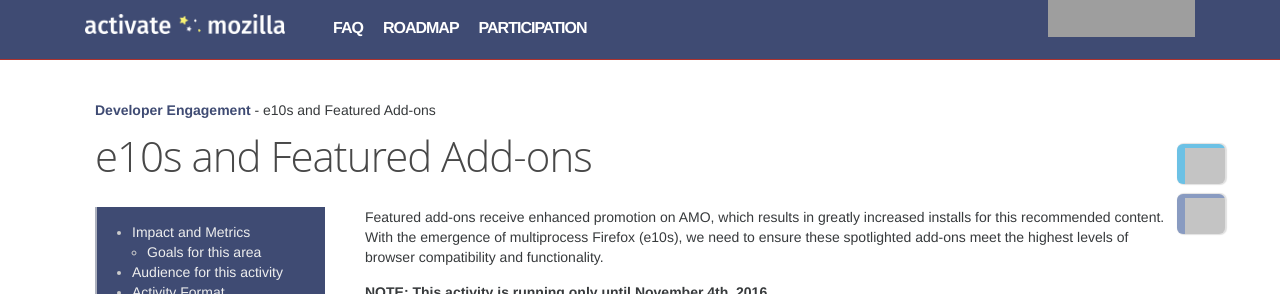
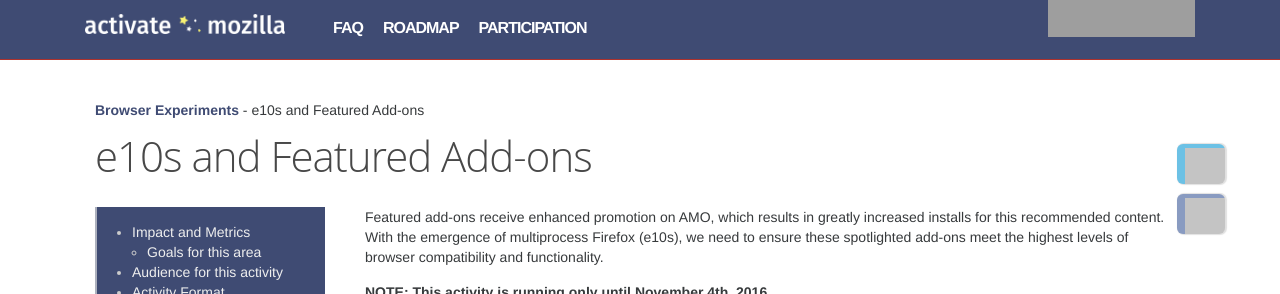
Before and after one commit to mozilla/activate.mozilla.community, a Jekyll site: the page built from _pages/experiments/e10s-addons.md, in a window 1280 px wide, cut to the strip 0-294 px from the top of the page. Built offline with Jekyll 4.4.1, drawn with Linux system fonts in a browser that asks for light colours; some web fonts are replaced; grey boxes are pictures that could not be loaded.

Commit message:
Issue #45 fixing path for e10s addons activity

```diff
--- a/_pages/experiments/e10s-addons.md
+++ b/_pages/experiments/e10s-addons.md
@@ -1,10 +1,10 @@
 ---
 layout: page
 title:  "e10s and Featured Add-ons"
-permalink: /developer-engagement/e10s-addons/
+permalink: /experiments/e10s-addons/
 lang: en
 ref: e10s-addons
-parent: developer-engagement
+parent: experiments
 ---
 
 * TOC
```
